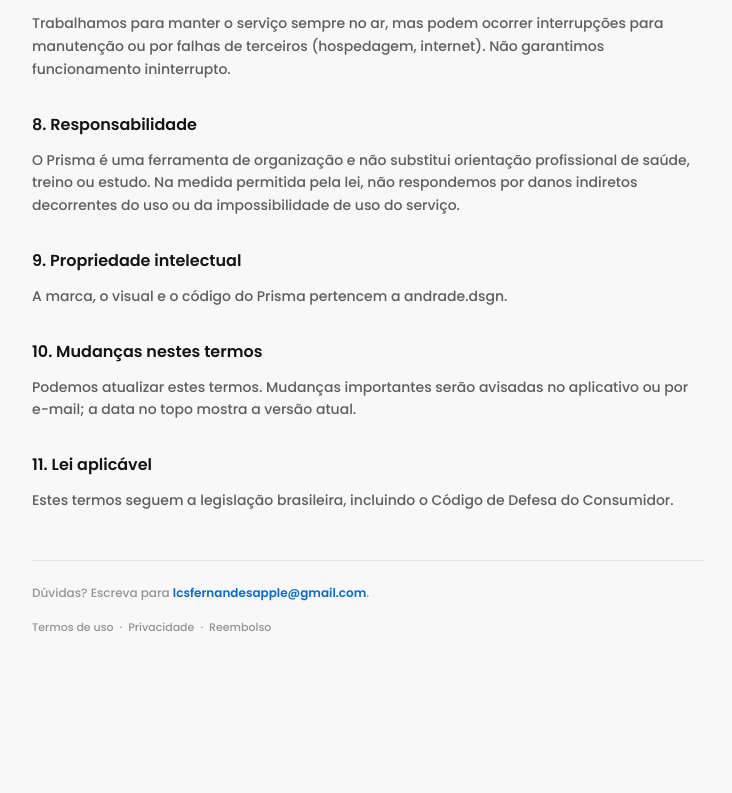
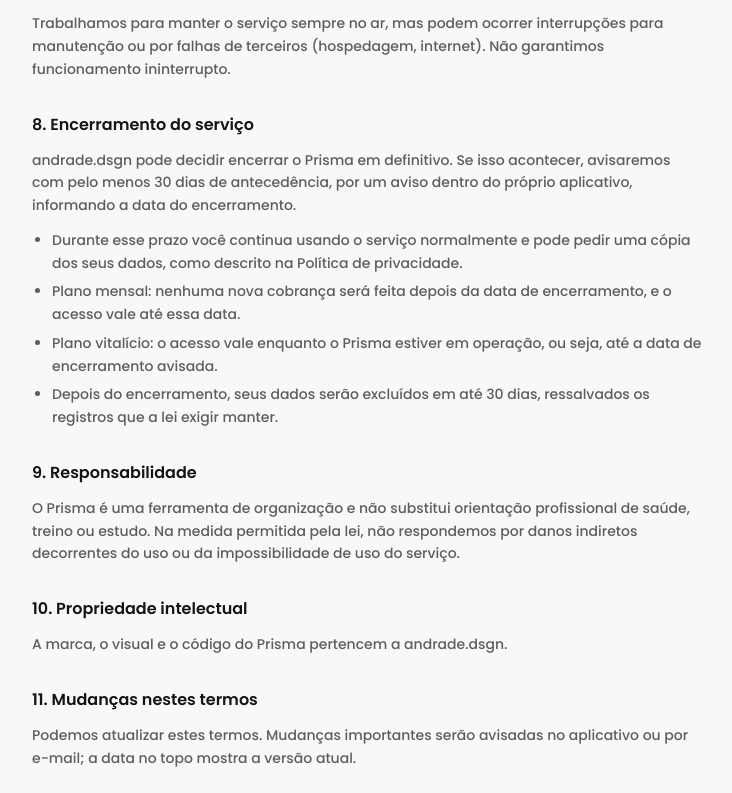
Before and after one commit to lcspages/Prisma, a Next.js app: page /termos in a window 1280 px wide. Shown: the part 1247-2040 px from the top of the page, without its empty margins (272-1004 px from the left). Before the commit the page ends 1940 px from the top, so only its background shows below. Built offline with nearby package versions, Linux system fonts and the light colour scheme; no server answers.

Commit message:
Troca e-mail de contato e adiciona cláusula de encerramento do serviço nos termos
Co-Authored-By: Claude Sonnet 5.5 <noreply@anthropic.com>
Claude-Session: https://claude.ai/code/session_01SqZ7HuoztRxsZJssNMaXCS

```diff
--- a/src/app/(legal)/termos/page.tsx
+++ b/src/app/(legal)/termos/page.tsx
@@ -63,6 +63,18 @@ export default function TermsPage() {
           ],
         },
         {
+          title: "Encerramento do serviço",
+          body: [
+            `${COMPANY.name} pode decidir encerrar o ${COMPANY.product} em definitivo. Se isso acontecer, avisaremos com pelo menos 30 dias de antecedência, por um aviso dentro do próprio aplicativo, informando a data do encerramento.`,
+            [
+              "Durante esse prazo você continua usando o serviço normalmente e pode pedir uma cópia dos seus dados, como descrito na Política de privacidade.",
+              "Plano mensal: nenhuma nova cobrança será feita depois da data de encerramento, e o acesso vale até essa data.",
+              `Plano vitalício: o acesso vale enquanto o ${COMPANY.product} estiver em operação, ou seja, até a data de encerramento avisada.`,
+              "Depois do encerramento, seus dados serão excluídos em até 30 dias, ressalvados os registros que a lei exigir manter.",
+            ],
+          ],
+        },
+        {
           title: "Responsabilidade",
           body: [
             `O ${COMPANY.product} é uma ferramenta de organização e não substitui orientação profissional de saúde, treino ou estudo. Na medida permitida pela lei, não respondemos por danos indiretos decorrentes do uso ou da impossibilidade de uso do serviço.`,
--- a/src/lib/legal.ts
+++ b/src/lib/legal.ts
@@ -2,7 +2,7 @@
 export const COMPANY = {
   name: "andrade.dsgn",
   product: "Prisma",
-  email: "lcsfernandesapple@gmail.com",
+  email: "rotinaprisma@gmail.com",
   refundDays: 7,
   updatedAt: "24 de outubro de 2026",
 };
```
